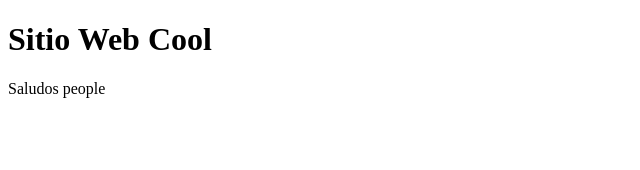
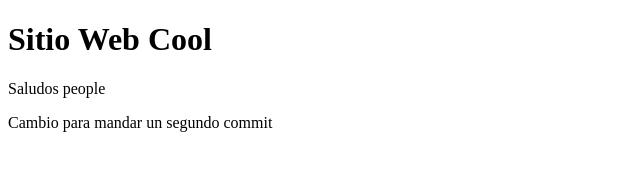
Before and after one commit to michelriverar/preworkMac, a plain HTML site: page helloWorld.html in a window 1280 px wide. Shown: the whole page, without its empty margins (0-640 px from the left). Drawn offline with Linux system fonts and the light colour scheme.

Commit message:
second commit

```diff
--- a/helloWorld.html
+++ b/helloWorld.html
@@ -9,5 +9,6 @@
   <body>
     <h1>Sitio Web Cool</h1>
     <p>Saludos people</p>
+    <p>Cambio para mandar un segundo commit</p>
   </body>
 </html>
```
